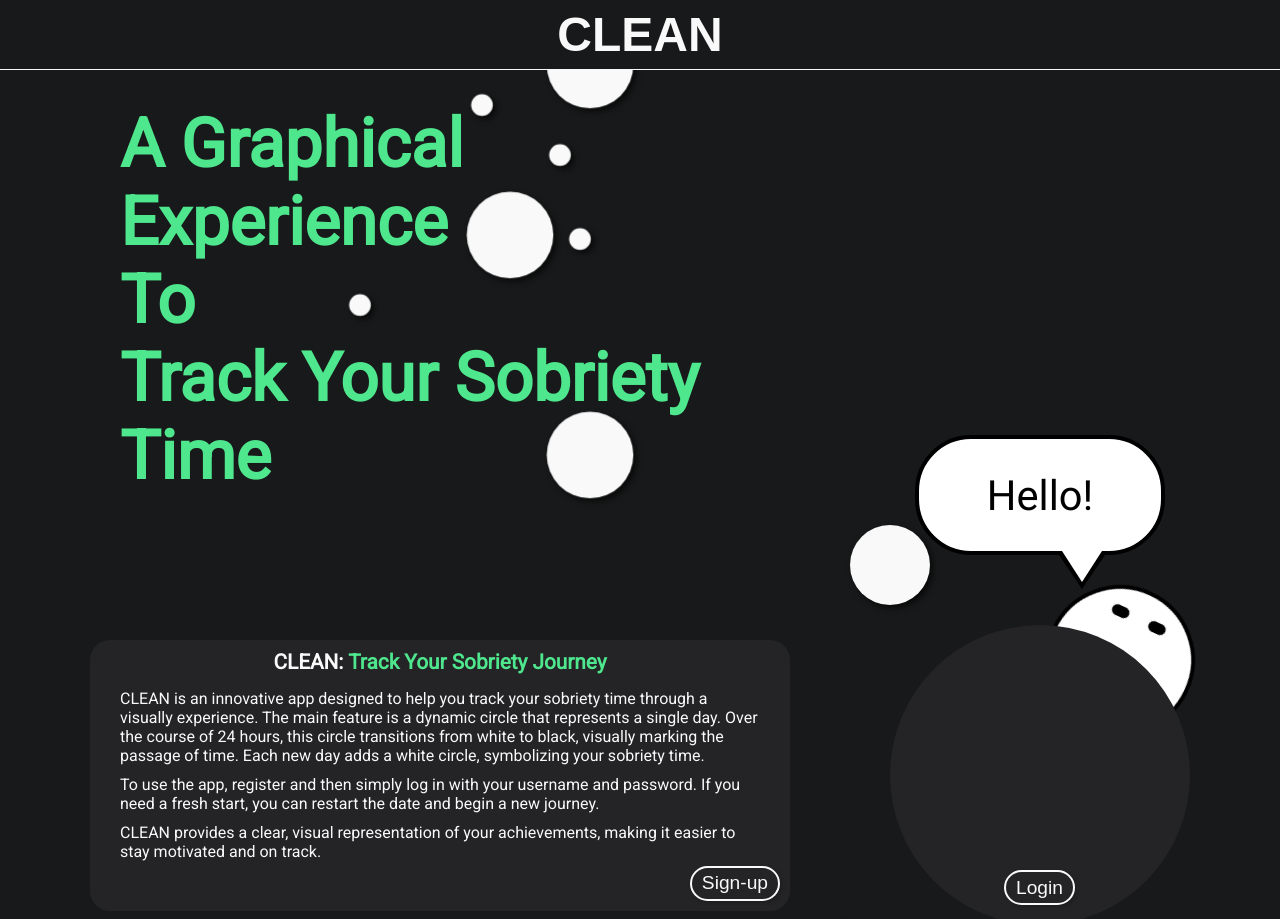
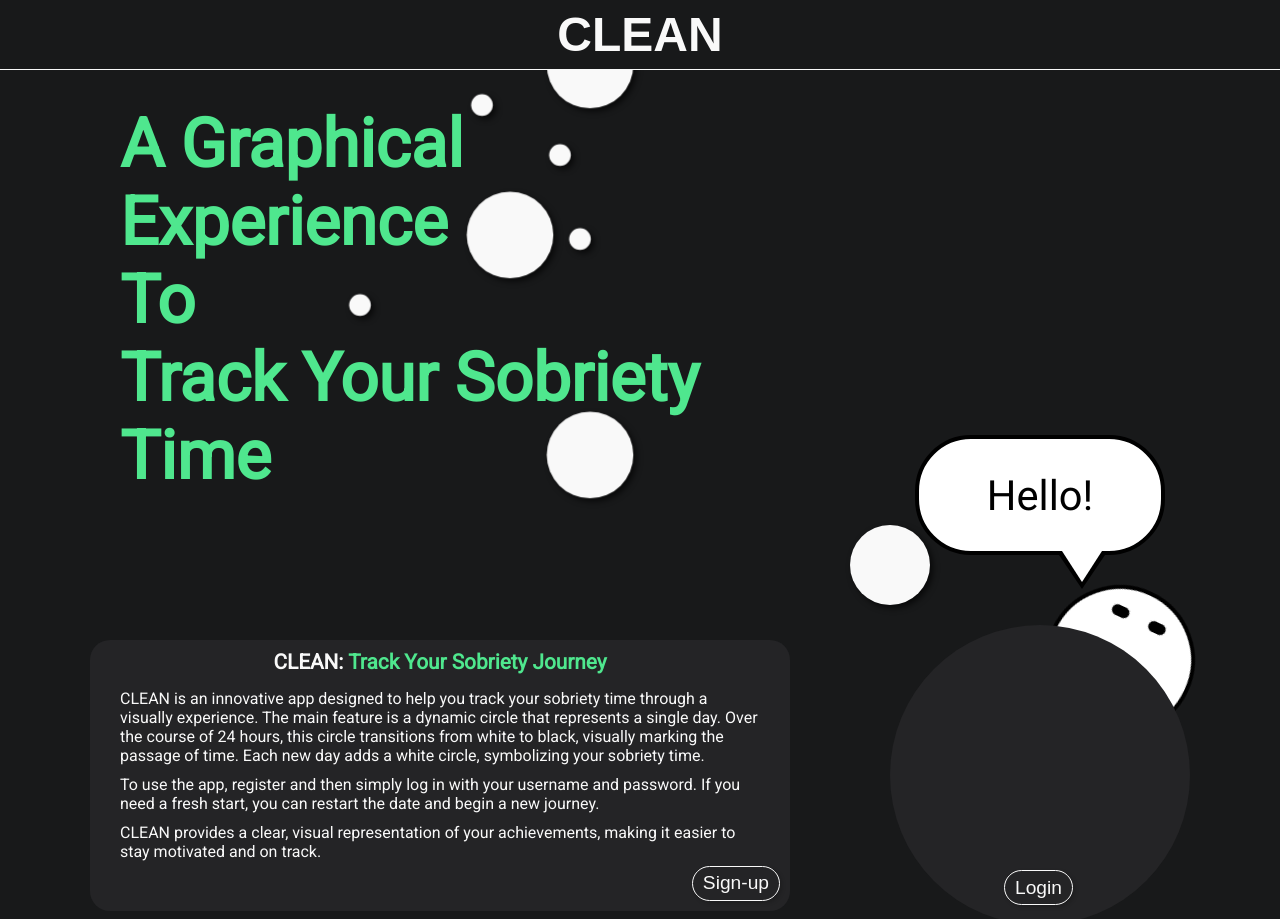
Before and after one commit to Wallenborg/clean, a Next.js app: page / in a window 1280 px wide. Shown: the top 919 px of the page. Built offline with nearby package versions, Linux system fonts and the light colour scheme; a web font is replaced by a local one.

Commit message:
change style button border 0.5px

```diff
--- a/components/button/Button.css
+++ b/components/button/Button.css
@@ -5,7 +5,7 @@
   padding: 2px 10px;
   border-radius: 20px;
   color: var(--clr-text);
-  border: solid 2px var(--clr-accent);
+  border: solid 0.5px var(--clr-accent);
   background-color: var(--clr-bg-1);
   box-shadow: 2px 2px 4px rgba(0, 0, 0, 0.2);
   cursor: pointer;
```
